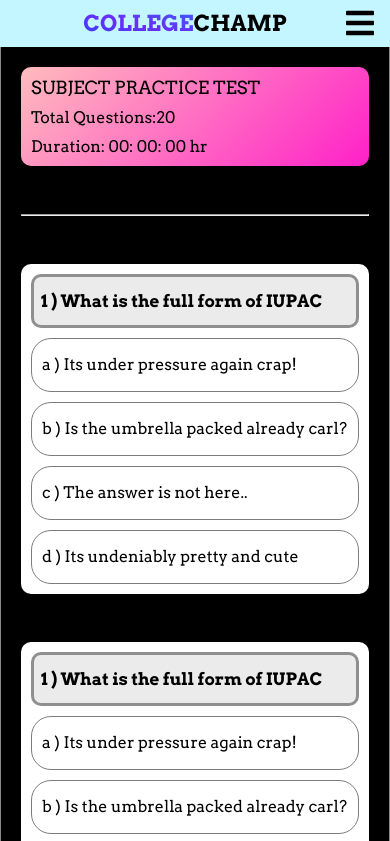
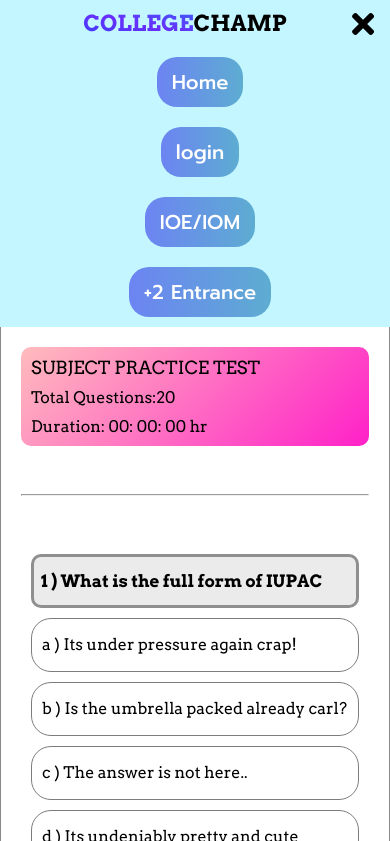
Before and after one commit to AadarshBaral/CollegeChamp, a website: page hall.html in a window 390 px wide. Both pictures are taken after a click on the link 360 px from the left and 29 px from the top of the page. Shown: the top 841 px of the page. Drawn offline with Linux system fonts and the light colour scheme.

Commit message:
'responsiveness'

```diff
--- a/hall.html
+++ b/hall.html
@@ -15,22 +15,23 @@
 
     <link rel="stylesheet" href="https://use.fontawesome.com/releases/v5.6.3/css/all.css"
         integrity="sha384-UHRtZLI+pbxtHCWp1t77Bi1L4ZtiqrqD80Kn4Z8NTSRyMA2Fd33n5dQ8lWUE00s/" crossorigin="anonymous">
-<script src="./script.js"></script>
-    <title>CollegeHero</title>
+
+    <title>CollegeChamp</title>
   </head>
   <body>
-    <div class="dark-theme">
      <div class="main-nav">
       <div class="container">
         <a href="index.html"><p class="logo"><span class="logo1">College</span>Champ</p> </a>
 
-        <ul class="nav-links ">
-          <li class="btn-primary nav-link current">Home</li>
-          <li class="btn-primary nav-link">About</li>
+        <a href="#" class="toggle-btn"><i class="fas fa-bars fa-2x"></i></a>
+        <a href="#" class="toggle-btn1"><i class="fas fa-times fa-2x"></i></i></a>
+        <ul class="nav-links">
+
+          <a href="index.html"><li class="btn-primary nav-link current">Home</li></a>
+          <a href="login.html"><li class="btn-primary nav-link current">login</li></a>
+          <a href="ioe.html"><li class="btn-primary nav-link current">IOE/IOM</li></a>
+          <a href="index.html"><li class="btn-primary nav-link current">+2 Entrance</li></a>
         </ul>
- <div class="toggle-btn">
-        <a href="#" class="toggle"><i class="fas fa-bars fa-2x"></i></a>
-        </div>
       </div>
    </div>
    <!-- the mcq section -->
@@ -77,4 +78,5 @@
   </div>
 </div>
     </div>
+    <script src="./script/script.js"></script>
 </body>
```
Also changed, not shown: index.html (+1 -6 lines), ioe.html (+12 -8 lines), login.html (+10 -8 lines), signup.html (+11 -9 lines), subject1.html (+11 -10 lines).
